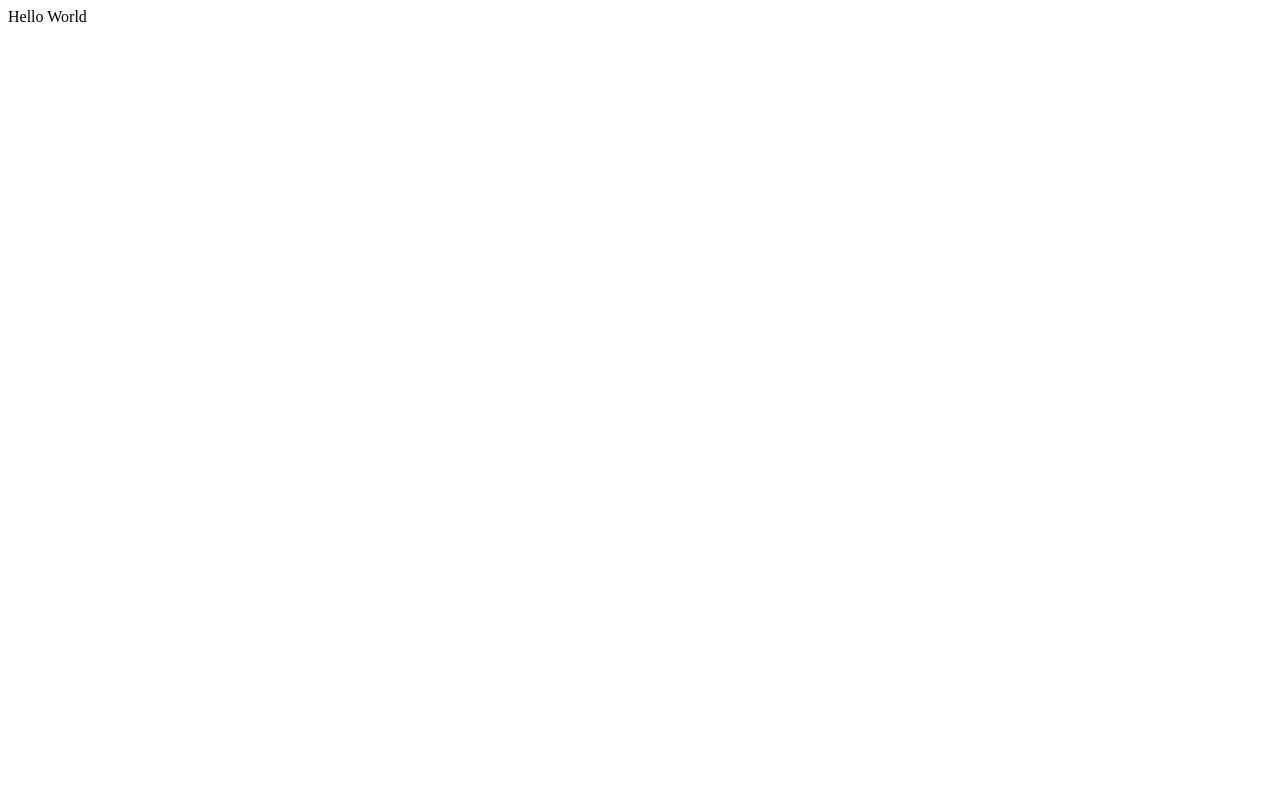
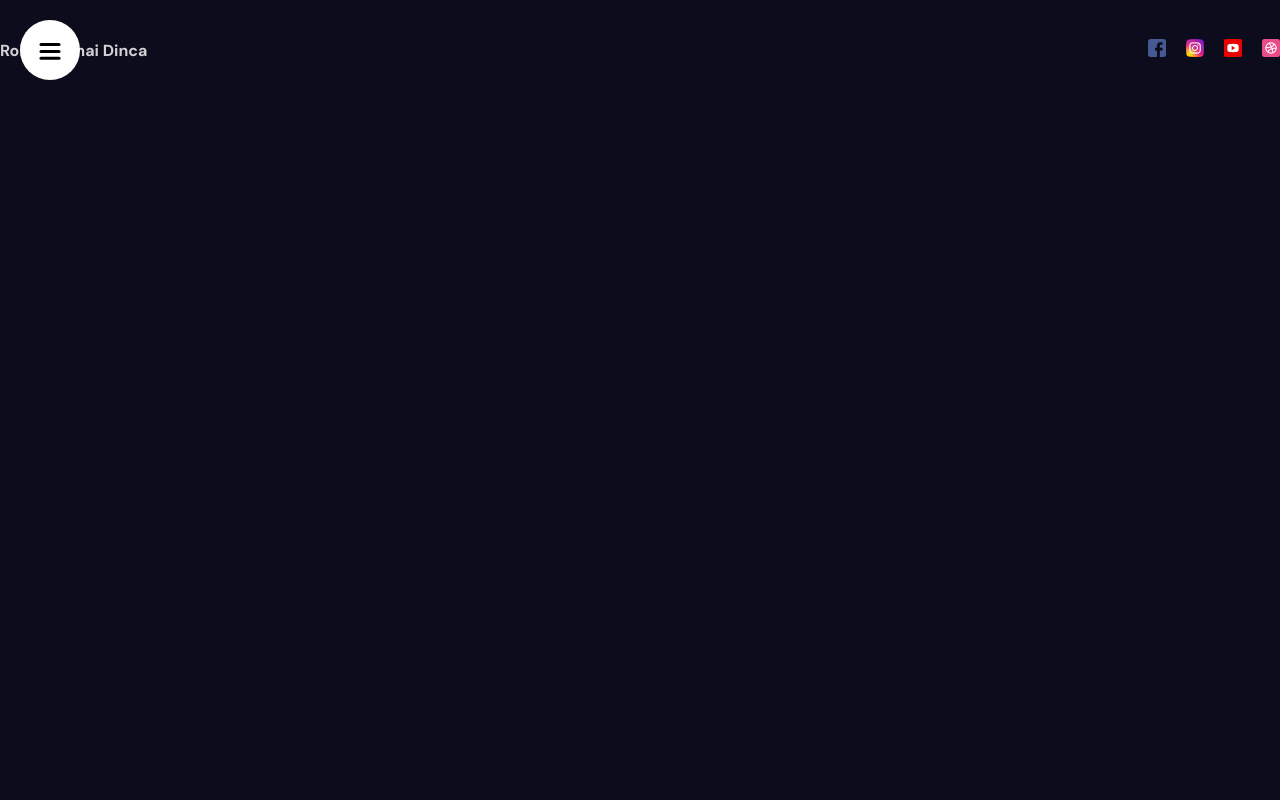
Before and after one commit to safak/animated-portfolio, a React (Vite) app: page / in a window 1280 px wide. Shown: the top 800 px of the page. Built offline with nearby package versions, Linux system fonts and the light colour scheme.

Commit message:
menu animado

```diff
--- a/index.html
+++ b/index.html
@@ -4,7 +4,7 @@
     <meta charset="UTF-8" />
     <meta name="viewport" content="width=device-width, initial-scale=1.0" />
     <link href="https://fonts.googleapis.com/css2?family=DM+Sans:ital,opsz,wght@0,9..40,100;0,9..40,200;0,9..40,300;0,9..40,400;0,9..40,500;0,9..40,600;0,9..40,700;0,9..40,800;0,9..40,900;0,9..40,1000;1,9..40,100;1,9..40,1000&display=swap" rel="stylesheet">
-    <title>Lama Dev Portfolio</title>
+    <title>Robert Dinca Portfolio</title>
   </head>
   <body>
     <div id="root"></div>
--- a/package.json
+++ b/package.json
@@ -10,8 +10,10 @@
     "preview": "vite preview"
   },
   "dependencies": {
+    "framer-motion": "^10.16.4",
     "react": "18.2.0",
-    "react-dom": "18.2.0"
+    "react-dom": "18.2.0",
+    "sass": "^1.68.0"
   },
   "devDependencies": {
     "@types/react": "18.2.15",
--- a/src/App.jsx
+++ b/src/App.jsx
@@ -1,5 +1,19 @@
+import "./app.css";
+import Navbar from "./components/navbar/Navbar";
+
 const App = () => {
-  return <div>Hello World</div>;
+  return <div>
+    <section >
+      <Navbar />
+    </section>
+    <section id="services">Parallax</section>
+    <section>Services</section>
+    <section id="portfolio">Parallax</section>
+    <section>Portfolio1</section>
+    <section>Portfolio2</section>
+    <section>Portfolio3</section>
+    <section id="contact">Contact</section>
+  </div>;
 };
 
 export default App;
--- /dev/null
+++ b/src/app.css
@@ -0,0 +1,26 @@
+html {
+    scroll-snap-type: mandatory;
+    scroll-behavior: smooth;
+}
+
+* {
+    padding: 0;
+    margin: 0;
+    box-sizing: border-box;
+    font-family: "DM Sans", sans-serif;
+}
+
+a {
+    text-decoration: none;
+    color: inherit;
+}
+
+body {
+    background-color: #0C0C1D;
+    color:lightgray;
+}
+
+section {
+    height: 100vh;
+    scroll-snap-align: center;
+}
--- /dev/null
+++ b/src/components/Sidebar/Sidebar.jsx
@@ -0,0 +1,40 @@
+import { useState } from "react";
+import { motion } from "framer-motion";
+import Links from "./links/Links";
+import "./sidebar.scss";
+import ToggleButton from "./toggleButton/ToggleButton";
+
+
+const variants = {
+  open: {
+    clipPath: "circle(1200px at 50px 50px)",
+    transition: {
+      type: "spring",
+      stiffness: 20,
+    },
+  },
+  closed: {
+    clipPath: "circle(30px at 50px 50px)",
+    transition: {
+      delay: 0.5,
+      type: "spring",
+      stiffness: 400,
+      damping: 40,
+    },
+  },
+};
+
+const Sidebar = () => {
+  const [open, setOpen] = useState(false);
+
+  return (
+    <motion.div className="sidebar" animate={open ? "open" : "closed"}>
+      <motion.div className="bg" variants={variants}>
+        <Links />
+      </motion.div>
+      <ToggleButton setOpen={setOpen} />
+    </motion.div>
+  );
+};
+
+export default Sidebar;
--- /dev/null
+++ b/src/components/Sidebar/links/Links.jsx
@@ -0,0 +1,47 @@
+import { motion } from "framer-motion";
+
+const variants = {
+  open: {
+    transition: {
+      staggerChildren: 0.1,
+    },
+  },
+  closed: {
+    transition: {
+      staggerChildren: 0.05,
+      staggerDirection: -1,
+    },
+  },
+};
+const itemVariants = {
+  open: {
+    y: 0,
+    opacity: 1,
+  },
+  closed: {
+    y: 50,
+    opacity: 0,
+  },
+};
+
+const Links = () => {
+  const items = ["Homepage", "Services", "Portfolio", "Contact", "About"];
+
+  return (
+    <motion.div className="links" variants={variants}>
+      {items.map((item) => (
+        <motion.a
+          href={`#${item}`}
+          key={item}
+          variants={itemVariants}
+          whileHover={{ scale: 1.1 }}
+          whileTap={{ scale: 0.95 }}
+        >
+          {item}
+        </motion.a>
+      ))}
+    </motion.div>
+  );
+};
+
+export default Links;
--- /dev/null
+++ b/src/components/Sidebar/sidebar.scss
@@ -0,0 +1,49 @@
+
+.sidebar {
+  display: flex;
+  flex-direction: column;
+  align-items: center;
+  justify-content: center;
+  background-color: white;
+  color: black;
+
+  .bg {
+    z-index: 999;
+    position: fixed;
+    top: 0;
+    left: 0;
+    bottom: 0;
+    width: 400px;
+    background: white;
+
+
+    .links {
+      position: absolute;
+      width: 100%;
+      height: 100%;
+      display: flex;
+      flex-direction: column;
+      align-items: center;
+      justify-content: center;
+      gap: 20px;
+
+      a {
+        font-size: 40px;
+
+      }
+    }
+  }
+
+  button {
+    z-index: 999;
+    position: fixed;
+    width: 50px;
+    height: 50px;
+    border-radius: 50%;
+    top: 30px;
+    left: 25px;
+    background-color: transparent;
+    border: none;
+    cursor: pointer;
+  }
+}
--- /dev/null
+++ b/src/components/Sidebar/toggleButton/ToggleButton.jsx
@@ -0,0 +1,40 @@
+import { motion } from "framer-motion";
+
+const ToggleButton = ({ setOpen }) => {
+  return (
+    <button onClick={() => setOpen((prev) => !prev)}>
+      <svg width="23" height="23" viewBox="0 0 23 23">
+        <motion.path
+          strokeWidth="3"
+          stroke="black"
+          strokeLinecap="round"
+          variants={{
+            closed: { d: "M 2 2.5 L 20 2.5" },
+            open: { d: "M 3 16.5 L 17 2.5" },
+          }}
+        />
+        <motion.path
+          strokeWidth="3"
+          stroke="black"
+          strokeLinecap="round"
+          d="M 2 9.423 L 20 9.423"
+          variants={{
+            closed: { opacity: 1 },
+            open: { opacity: 0 },
+          }}
+        />
+        <motion.path
+          strokeWidth="3"
+          stroke="black"
+          strokeLinecap="round"
+          variants={{
+            closed: { d: "M 2 16.346 L 20 16.346" },
+            open: { d: "M 3 2.5 L 17 16.346" },
+          }}
+        />
+      </svg>
+    </button>
+  );
+};
+
+export default ToggleButton;
--- /dev/null
+++ b/src/components/navbar/Navbar.jsx
@@ -0,0 +1,37 @@
+import Sidebar from "../Sidebar/Sidebar";
+import "./navbar.scss";
+import { motion } from "framer-motion";
+
+const Navbar = () => {
+  return (
+    <div className="navbar">
+      {/* Sidebar */}
+      <Sidebar/>
+      <div className="wrapper">
+        <motion.span
+          initial={{ opacity: 0, scale: 0.5 }}
+          animate={{ opacity: 1, scale: 1 }}
+          transition={{ duration: 0.5 }}
+        >
+          Robert Mihai Dinca
+        </motion.span>
+        <div className="social">
+          <a href="#">
+            <img src="/facebook.png" alt="" />
+          </a>
+          <a href="#">
+            <img src="/instagram.png" alt="" />
+          </a>
+          <a href="#">
+            <img src="/youtube.png" alt="" />
+          </a>
+          <a href="#">
+            <img src="/dribbble.png" alt="" />
+          </a>
+        </div>
+      </div>
+    </div>
+  );
+};
+
+export default Navbar;
--- /dev/null
+++ b/src/components/navbar/navbar.scss
@@ -0,0 +1,26 @@
+.navbar {
+    height: 100px;
+
+    .wrapper {
+        max-width: 1366px;
+        margin: auto;
+        display: flex;
+        align-items: center;
+        justify-content: space-between;
+        height: 100%;
+
+        span {
+            font-weight: bold;
+        }
+
+        .social {
+            display: flex;
+            gap:20px;
+        }
+
+        img {
+            width : 18px;
+            height: 18px;
+        }
+    }
+}
```
Also changed, not shown: 1 other file (tests, documents, lock files or other folders).
